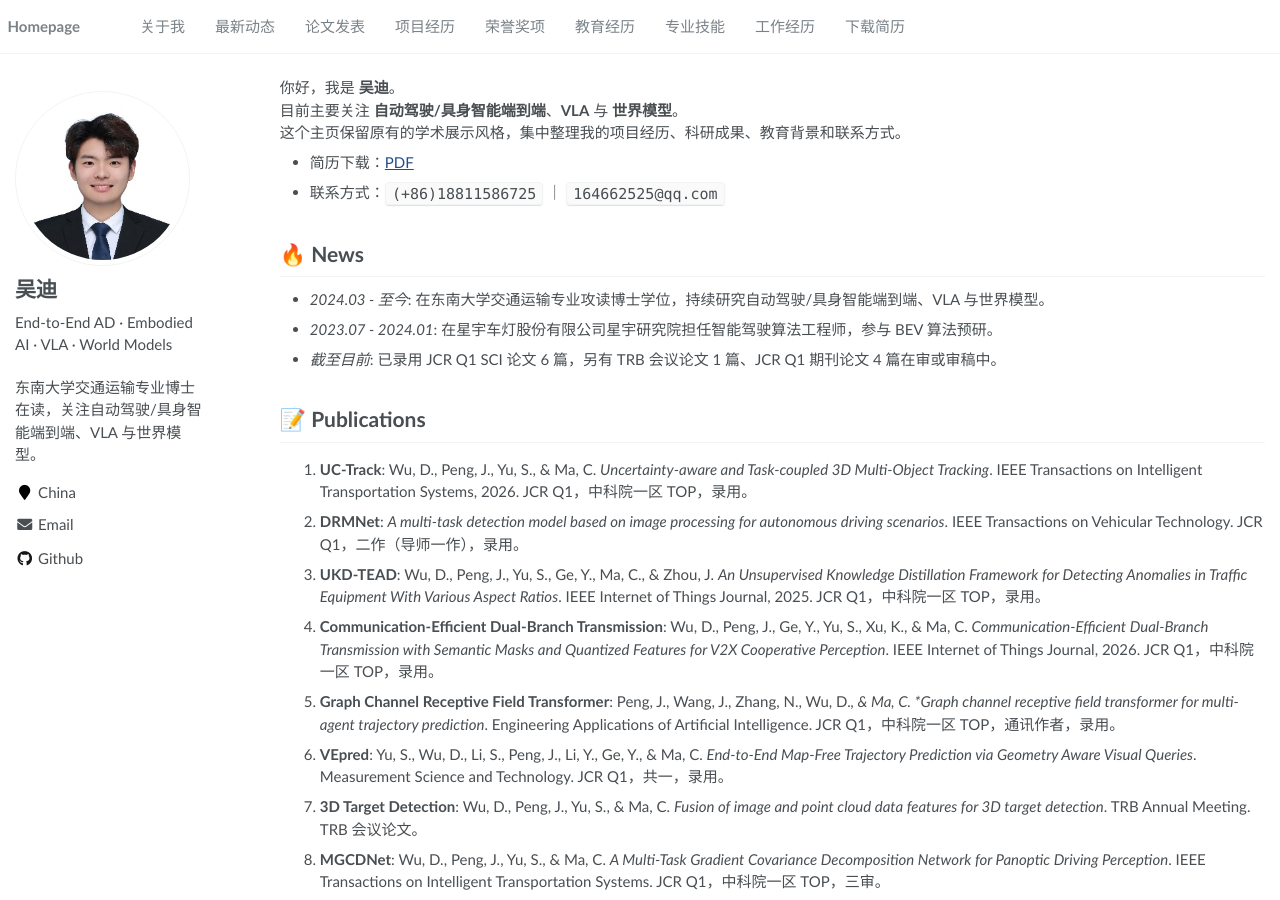
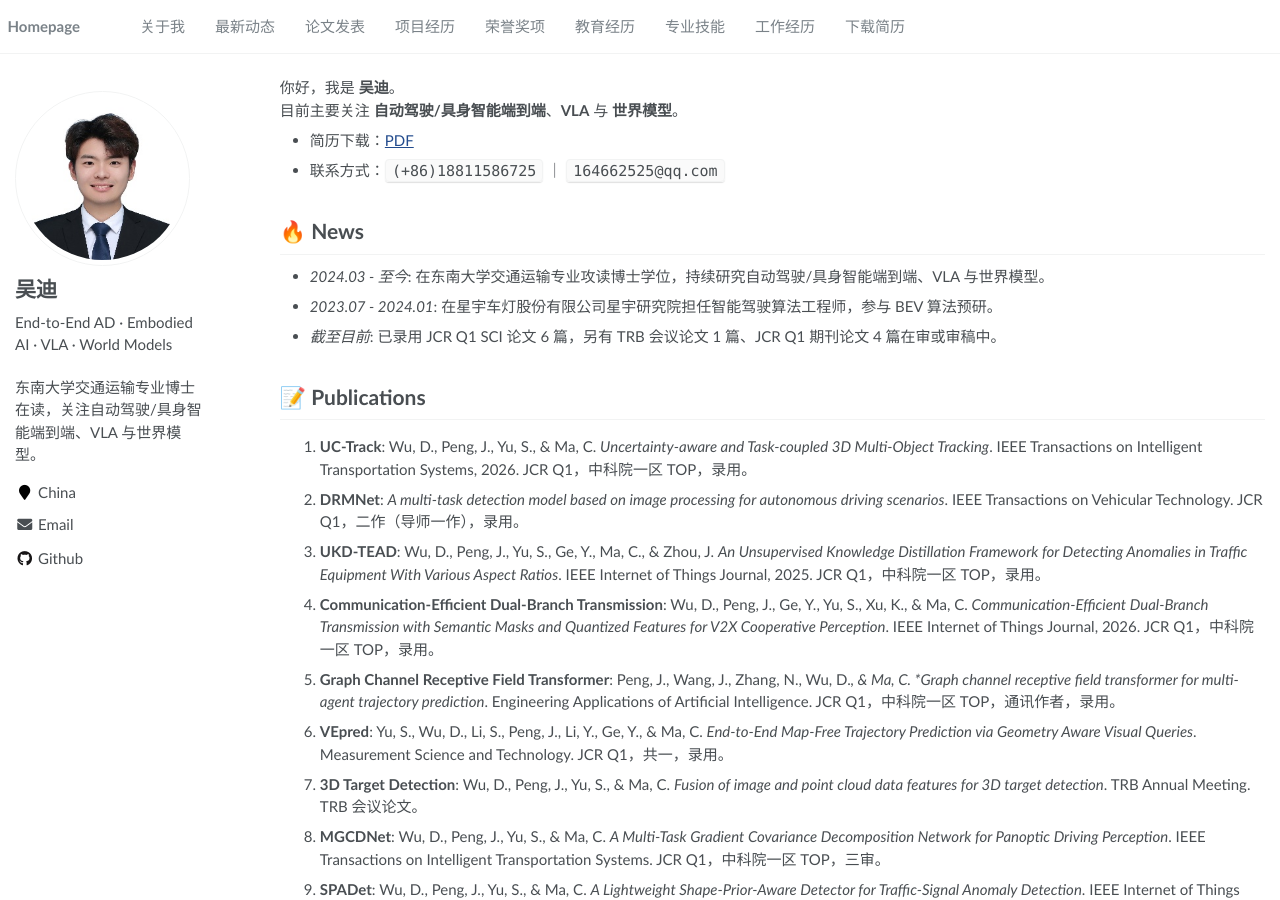
Before and after one commit to Wu-didi/Wu-didi.github.io, a Jekyll site: the page built from _pages/about.md, in a window 1280 px wide and 900 px high. Built offline with Jekyll 4.4.1, drawn with Linux system fonts in a browser that asks for light colours.

Commit message:
Remove homepage introduction sentence

```diff
--- a/_pages/about.md
+++ b/_pages/about.md
@@ -13,7 +13,6 @@ redirect_from:
 
 你好，我是 **吴迪**。
 目前主要关注 **自动驾驶/具身智能端到端**、**VLA** 与 **世界模型**。
-这个主页保留原有的学术展示风格，集中整理我的项目经历、科研成果、教育背景和联系方式。
 
 - 简历下载：[PDF](/files/resume_2026intern.pdf)
 - 联系方式：`(+86)18811586725` ｜ `164662525@qq.com`
```
